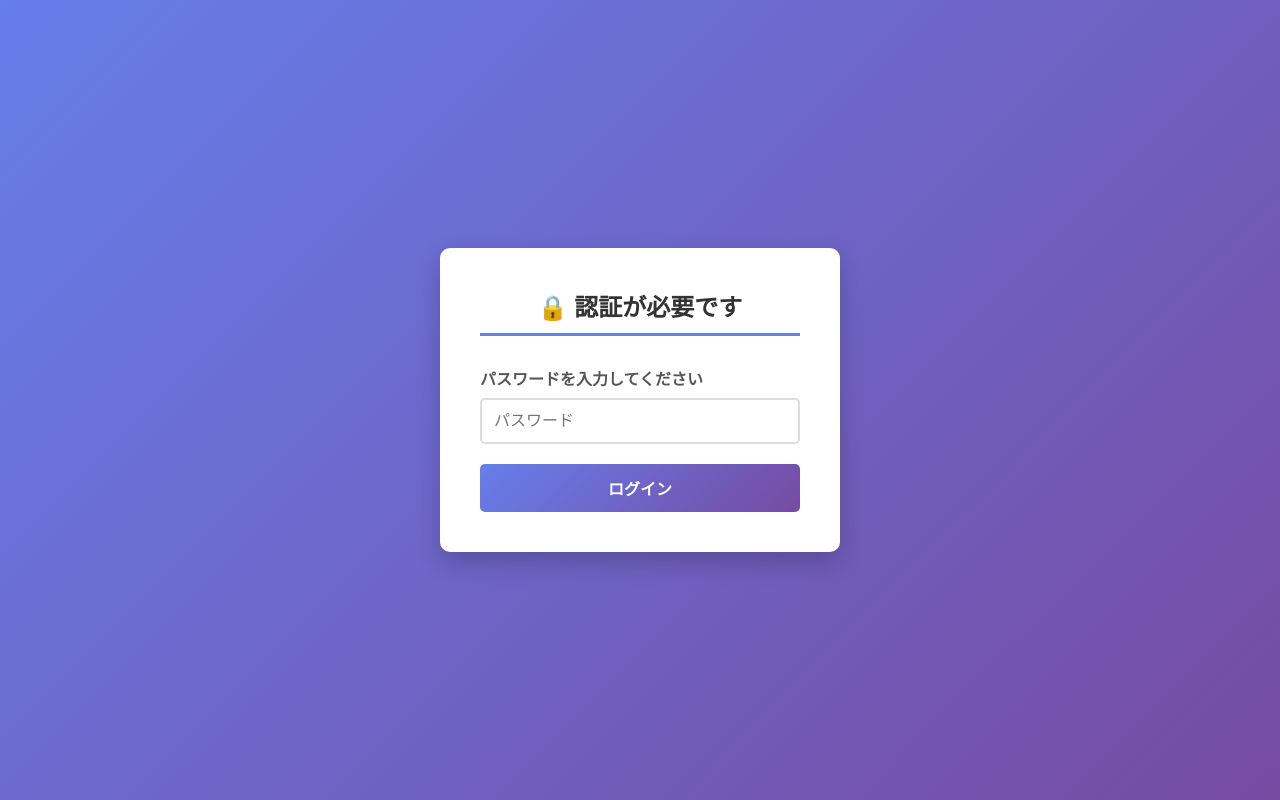
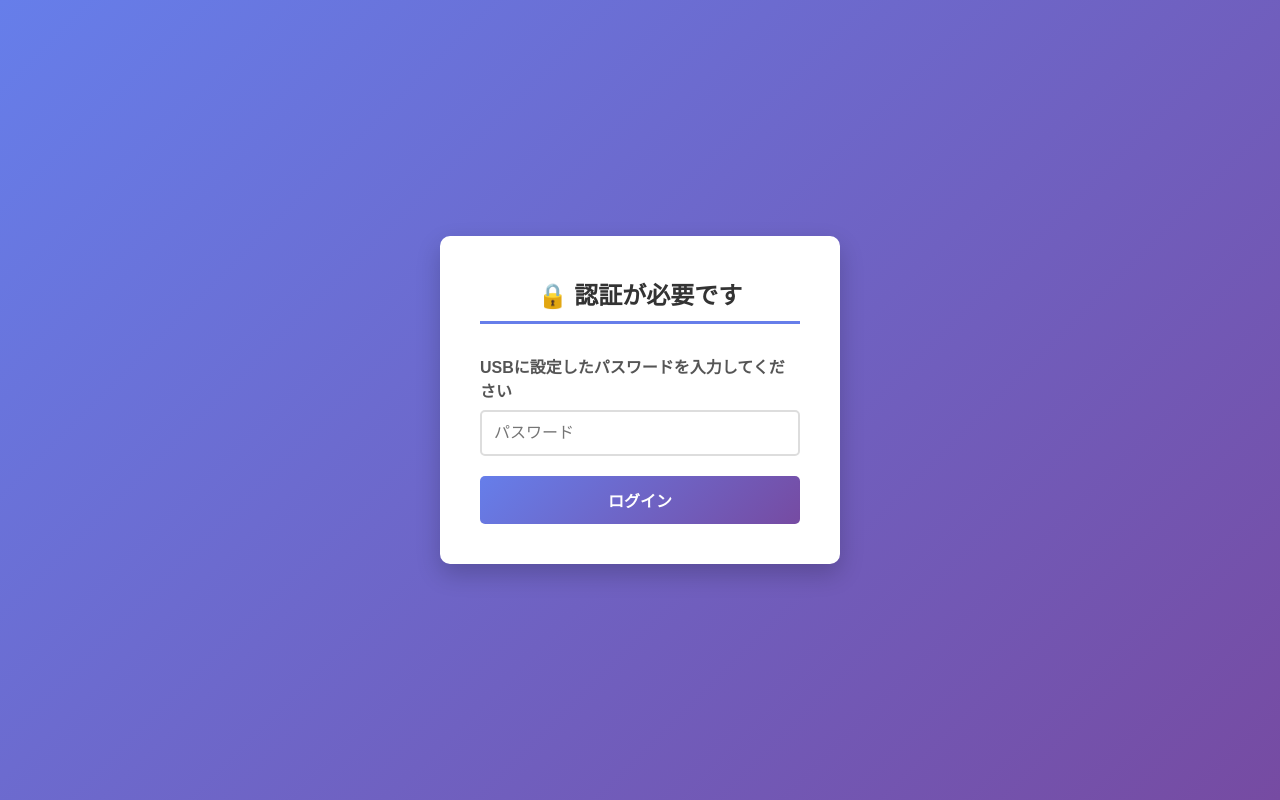
Before and after one commit to CitySojaDXDiv/SimplePW, a plain HTML site: page index.html in a window 1280 px wide. Drawn offline with Linux system fonts and the light colour scheme.

Commit message:
Update index.html

```diff
--- a/index.html
+++ b/index.html
@@ -153,7 +153,7 @@
     <div class="login-container" id="loginContainer">
         <h1>🔒 認証が必要です</h1>
         <div class="password-group">
-            <label for="password">パスワードを入力してください</label>
+            <label for="password">USBに設定したパスワードを入力してください</label>
             <input type="password" id="password" placeholder="パスワード">
         </div>
         <button id="loginBtn" onclick="authenticate()">ログイン</button>
```
